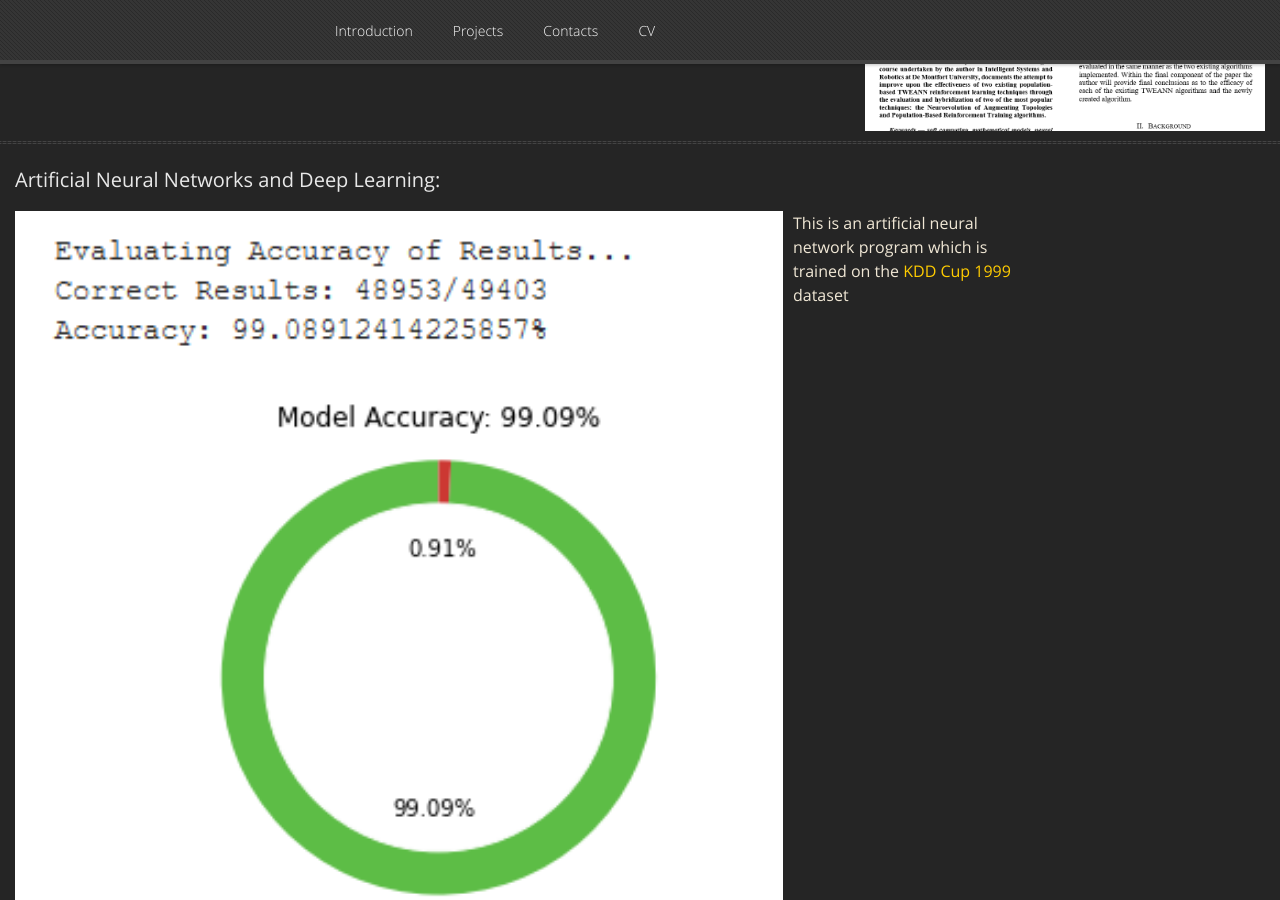
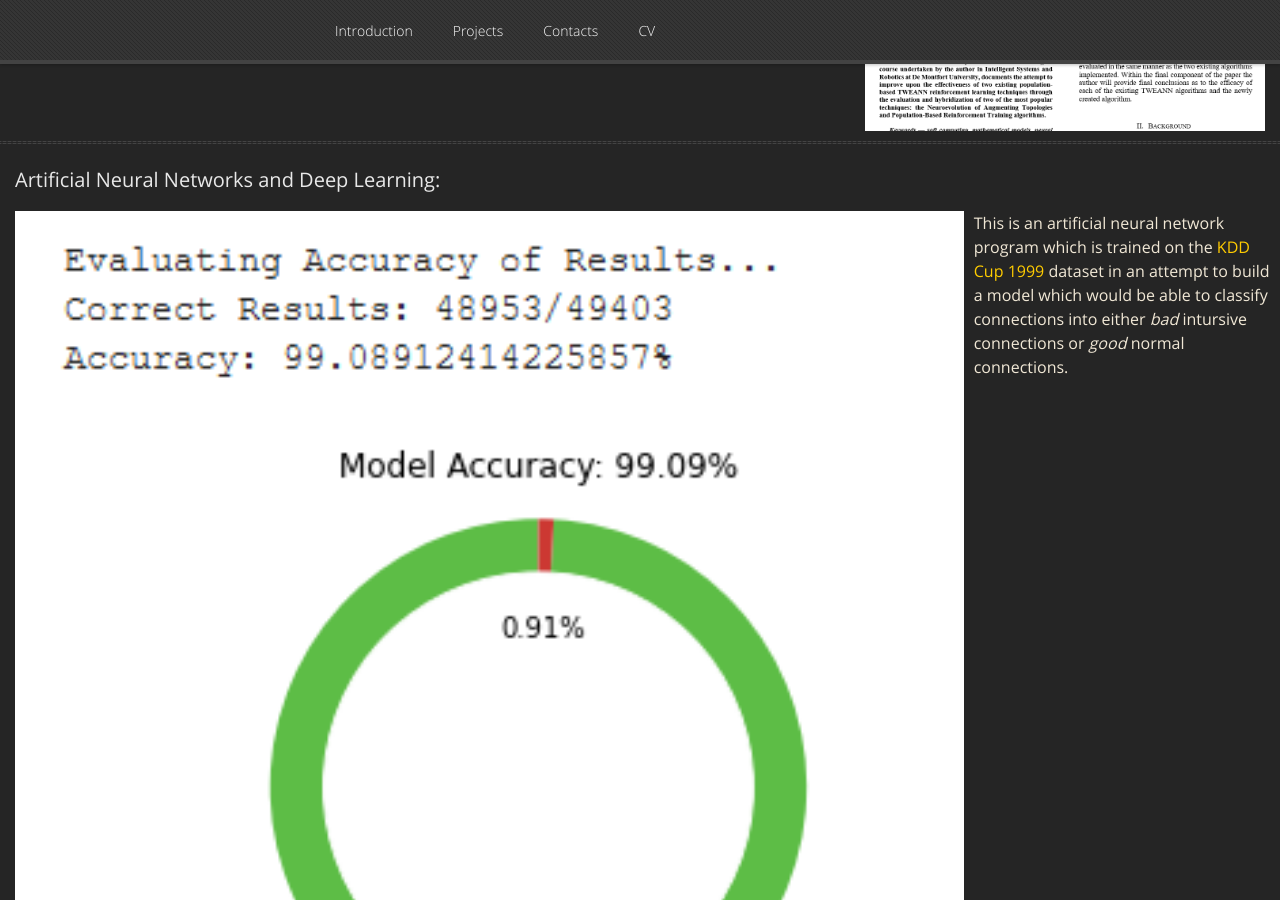
Before and after one commit to GamesProgrammingGrad2021/GamesProgrammingGrad2021.github.io, a Jekyll site: the page built from index.md, in a window 1280 px wide and 900 px high, scrolled down 1681 px. Built offline with Jekyll 4.4.1, drawn with Linux system fonts in a browser that asks for light colours; nearby versions of some CDN libraries; our own code applies the rules of GitHub Pages for plain Markdown files.

Commit message:
Update default.html

```diff
--- a/_layouts/default.html
+++ b/_layouts/default.html
@@ -154,7 +154,8 @@
 				<div style="padding-left: 0px; font-size: 16px; text-align: left; display: block; vertical-align: middle;">
 				<a href="https://drive.google.com/file/d/1X-fP9Mrm-ccgKDmvOfAfwK8EcRm2s_mT/view?usp=sharing"><img src="ANN Coursework Thumbnail.png" alt="ANN Coursework Thumbnail" style="height: 75%; width: 75%; vertical-align: middle; float: left; padding-right: 10px;"></a>
 				This is an artificial neural network program which is trained on the
-				<a href="http://kdd.ics.uci.edu/databases/kddcup99/kddcup99.html">KDD Cup 1999</a> dataset
+				<a href="http://kdd.ics.uci.edu/databases/kddcup99/kddcup99.html">KDD Cup 1999</a> dataset in an attempt to build a model which
+				would be able to classify connections into either <i>bad</i> intursive connections or <i>good</i> normal connections.
 				</div>
 			</div>
 
```
